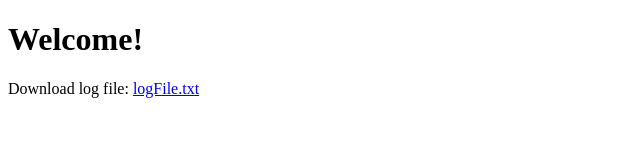
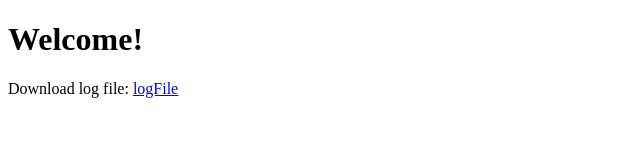
Before and after one commit to GevenM/BrewSystem, a plain HTML site: page SD/index.htm in a window 1280 px wide. Shown: the full height of the page, 0-640 px from the left. Drawn offline with Linux system fonts and the light colour scheme.

```diff
--- a/SD/index.htm
+++ b/SD/index.htm
@@ -5,6 +5,6 @@
     </head>
     <body>
         <h1>Welcome!</h1>
-        <p>Download log file: <a href="logFile.txt" download> logFile.txt </a></p>
+        <p>Download log file: <a href="logFile.csv" download> logFile </a></p>
     </body>
 </html>
```
Also changed, not shown: 1 other file.
